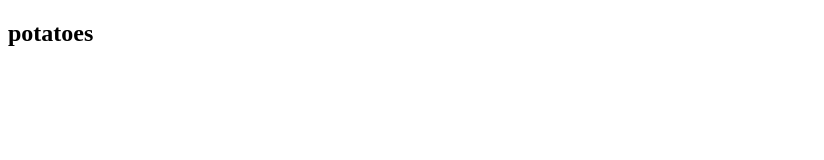
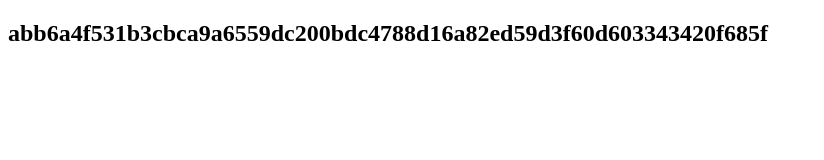
Before and after one commit to cute0v3rfl0w/cute0v3rfl0w.github.io, a plain HTML site: page c2.html in a window 1280 px wide. Shown: the whole page, without its empty margins (0-824 px from the left). Drawn offline with Linux system fonts and the light colour scheme.

Commit message:
Update c2.html

```diff
--- a/c2.html
+++ b/c2.html
@@ -1,2 +1,2 @@
 <!DOCTYPE html>
-<h2>potatoes</h2>
+<h2>abb6a4f531b3cbca9a6559dc200bdc4788d16a82ed59d3f60d603343420f685f</h2>
```
